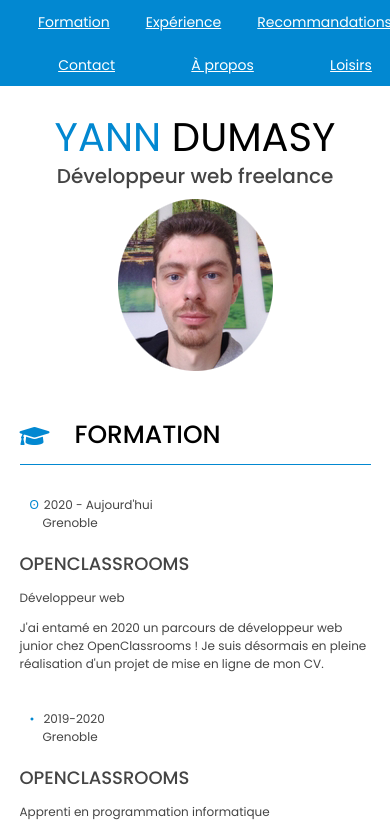
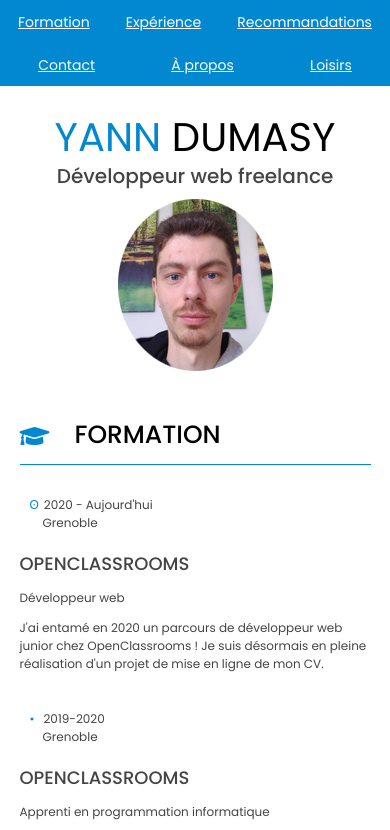
Before and after one commit to ydumasy/CV_OpenClassrooms, a plain HTML site: page index.html in a window 390 px wide. Shown: the top 830 px of the page. Drawn offline with Linux system fonts and the light colour scheme.

Commit message:
Suppression de la marge gauche pour le menu 'nav'

```diff
--- a/css/petite-resolution.css
+++ b/css/petite-resolution.css
@@ -79,7 +79,6 @@ nav {
     -webkit-box-direction: normal;
         -ms-flex-direction: column;
             flex-direction: column;
-    overflow: hidden;
 }
 
 .nav1, .nav2 {
--- a/css/style.css
+++ b/css/style.css
@@ -184,7 +184,6 @@ ul {
     color: #212121;
     list-style: none;
     padding: 0;
-    margin-left: 20px;
     margin-bottom: 10px;
 }
 
```
